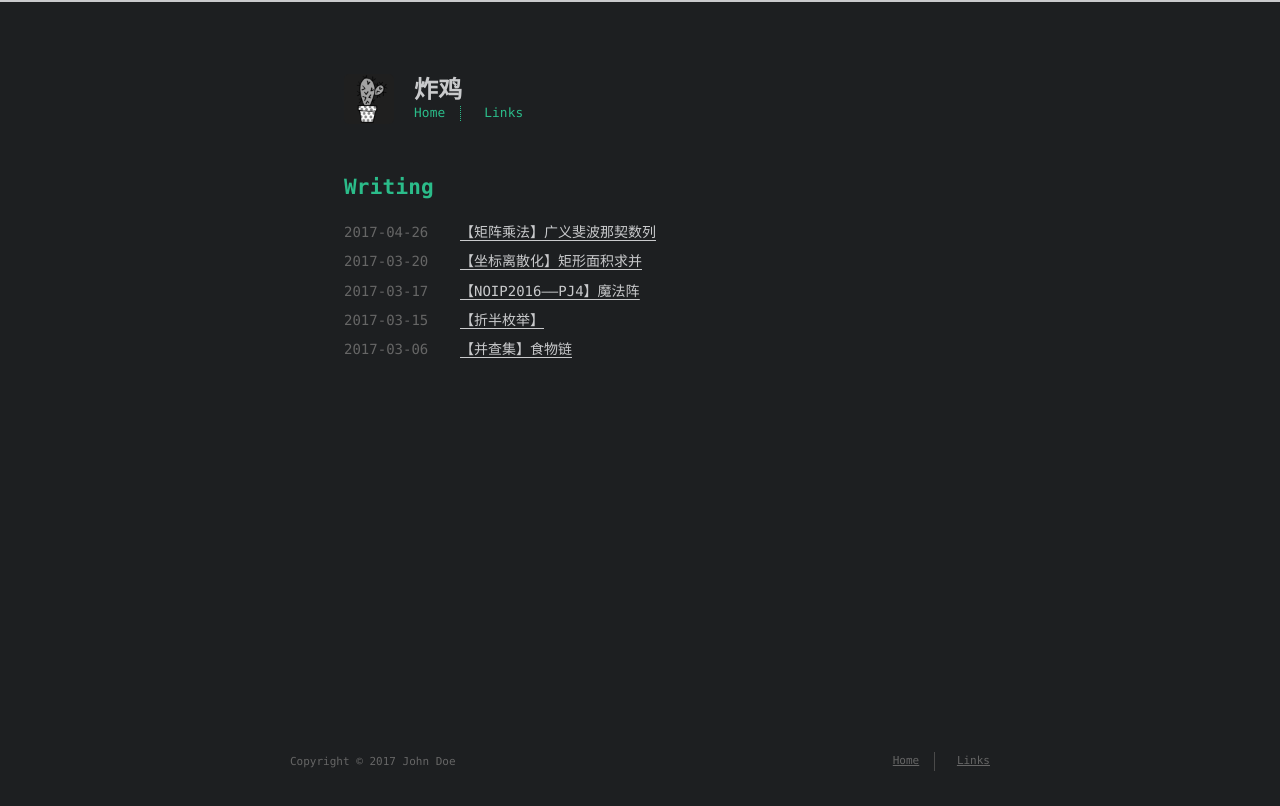
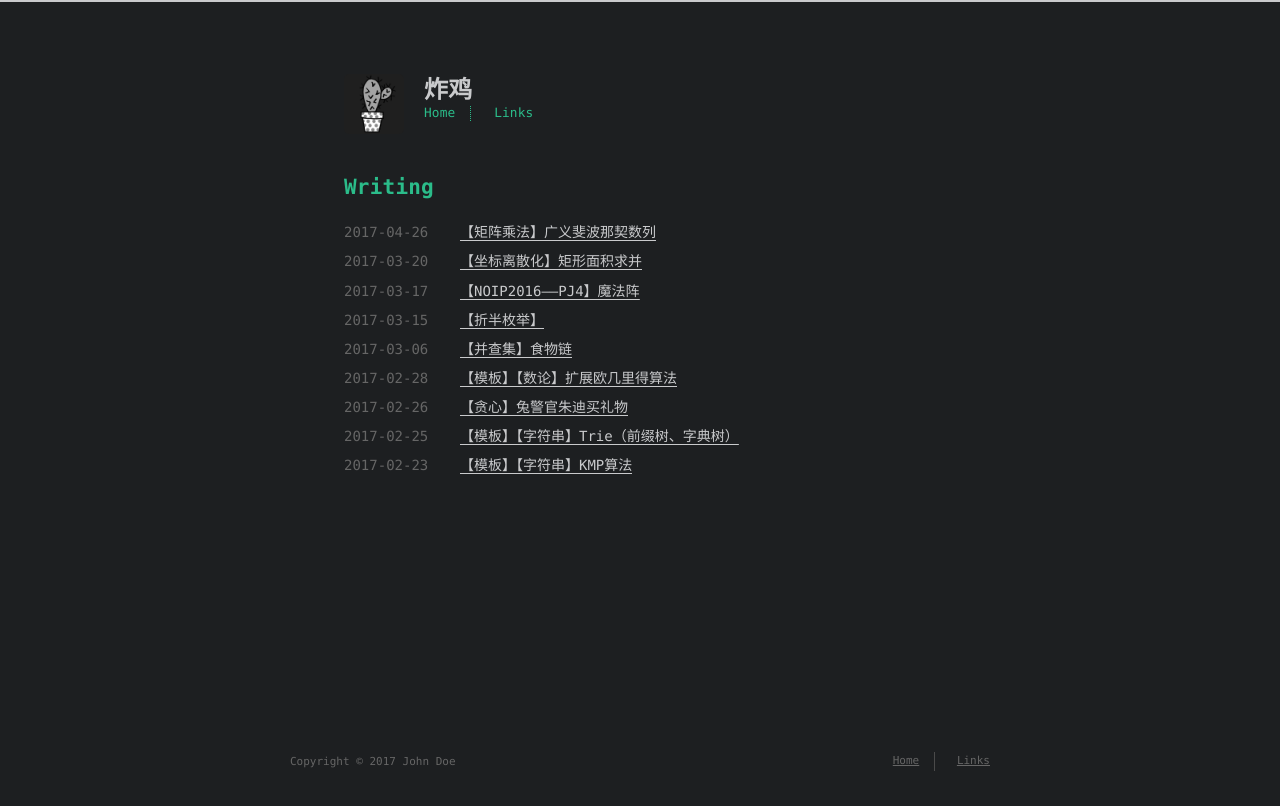
Before and after one commit to Bomb-Chicken/Bomb-Chicken.github.io, a plain HTML site: page index.html in a window 1280 px wide. Drawn offline with Linux system fonts and the light colour scheme; a web font is replaced by a local one.

Commit message:
Site updated: 2017-04-29 11:31:53

```diff
--- a/css/style.css
+++ b/css/style.css
@@ -569,10 +569,10 @@ body {
   display: inline-block;
   float: left;
   margin-right: 20px;
-  width: 50px;
-  height: 50px;
+  width: 60px;
+  height: 60px;
   background-repeat: no-repeat;
-  background-size: 50px 50px;
+  background-size: 60px 60px;
   border-radius: 5px;
   -webkit-filter: grayscale(100%);
   filter: grayscale(100%);
@@ -622,8 +622,8 @@ body {
 }
 @media screen and (max-width: 480px) {
   #header #title {
-    padding-top: 9px;
-    padding-bottom: 9px;
+    padding-top: 14px;
+    padding-bottom: 14px;
   }
   #header #nav ul a:hover {
     background: none;
@@ -643,7 +643,7 @@ body {
   }
   #header #nav li:not(:first-child) {
     padding-top: 1rem;
-    padding-left: 70px;
+    padding-left: 80px;
     font-size: 1rem;
   }
 }
--- a/index.html
+++ b/index.html
@@ -163,6 +163,70 @@
 </span>
       </li>
 
+      <li class="post-item">
+
+    <div class="meta">
+        <time datetime="2017-02-28T08:45:00.000Z" itemprop="datePublished">2017-02-28</time>
+    </div>
+
+
+        <span>
+
+        <a class="" href="/2017/02/28/e_gcd/">【模板】【数论】扩展欧几里得算法</a>
+
+
+
+</span>
+      </li>
+
+      <li class="post-item">
+
+    <div class="meta">
+        <time datetime="2017-02-26T12:30:00.000Z" itemprop="datePublished">2017-02-26</time>
+    </div>
+
+
+        <span>
+
+        <a class="" href="/2017/02/26/practice1/">【贪心】兔警官朱迪买礼物</a>
+
+
+
+</span>
+      </li>
+
+      <li class="post-item">
+
+    <div class="meta">
+        <time datetime="2017-02-25T13:59:00.000Z" itemprop="datePublished">2017-02-25</time>
+    </div>
+
+
+        <span>
+
+        <a class="" href="/2017/02/25/trie/">【模板】【字符串】Trie（前缀树、字典树）</a>
+
+
+
+</span>
+      </li>
+
+      <li class="post-item">
+
+    <div class="meta">
+        <time datetime="2017-02-23T11:55:00.000Z" itemprop="datePublished">2017-02-23</time>
+    </div>
+
+
+        <span>
+
+        <a class="" href="/2017/02/23/KMP/">【模板】【字符串】KMP算法</a>
+
+
+
+</span>
+      </li>
+
   </ul>
 
 </section>
```
